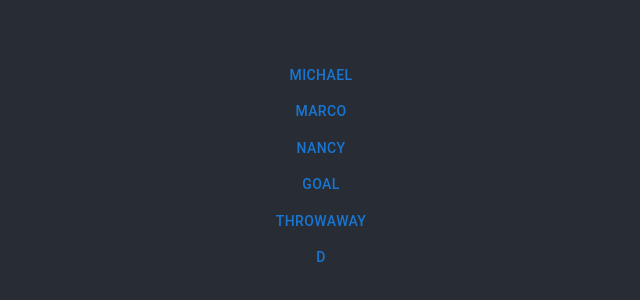
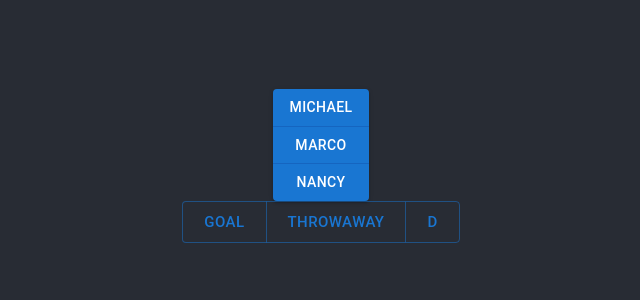
Before and after one commit to mphamhung/stat-track, a React (Create React App) app: page / in a window 1280 px wide. Shown: the part 234-534 px from the top of the page, without its empty margins (319-959 px from the left). Built offline with nearby package versions, Linux system fonts and the light colour scheme.

Commit message:
added button groups

```diff
--- a/src/App.js
+++ b/src/App.js
@@ -1,6 +1,7 @@
 import logo from './logo.svg';
 import './App.css';
 import Button from '@mui/material/Button';
+import ButtonGroup from '@mui/material/ButtonGroup';
 
 
 const plays = []
@@ -11,6 +12,9 @@ function buttonClicked(name) {
   if (passList.length == 0 && (name.member == 'Goal' || name.member == 'Throwaway' )) {
 
   }
+  if (passList.length > 0 && (name.member == 'D')) {
+
+  }
   else if (passList[passList.length - 1] != name.member) {
   passList.push(name.member)
   }
@@ -19,7 +23,7 @@ function buttonClicked(name) {
   if (passList[passList.length - 1] == 'Goal' || name.member == 'Throwaway' ){
     plays.push(passList)
     console.log(plays)
-
+    alert(plays)
     passList = []
   }
   else {
@@ -30,19 +34,26 @@ function buttonClicked(name) {
 }
 
 
-const members = ['Michael', 'Marco', 'Nancy', 'Goal', 'Throwaway', "D"];
-
+const members = ['Michael', 'Marco', 'Nancy'];
+const actions = ['Goal', 'Throwaway', "D"];
 const buttonMembers = members.map((member) =>
   <Button onClick={() => buttonClicked({member})}>{member}</Button>
+)
+
+const buttonActions = actions.map((member) =>
+<Button onClick={() => buttonClicked({member})}>{member}</Button>
 )
 
 function App() {
   return (
     <div className="App">
       <header className="App-header">
-
+      <ButtonGroup orientation="vertical" size='medium' variant="contained" aria-label="outlined primary button group">
         {buttonMembers}
-
+        </ButtonGroup>
+        <ButtonGroup size="large" aria-label="text button group">
+        {buttonActions}
+        </ButtonGroup>
 
       </header>
     </div>
```
Also changed, not shown: 1 other file (tests, documents, lock files or other folders).
